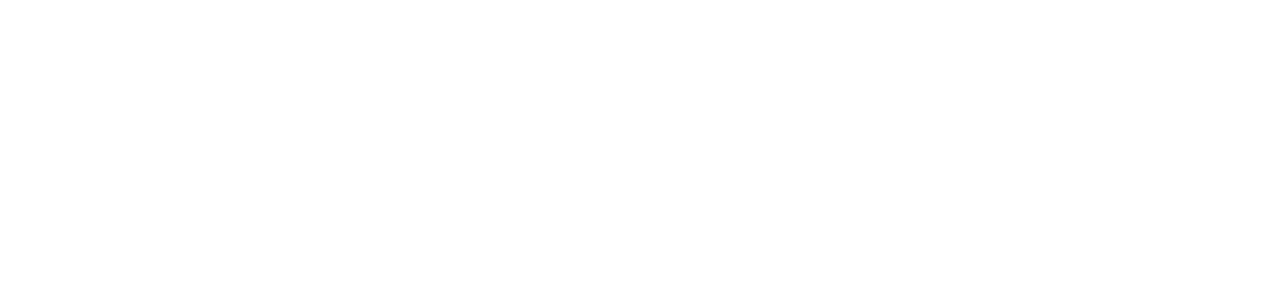
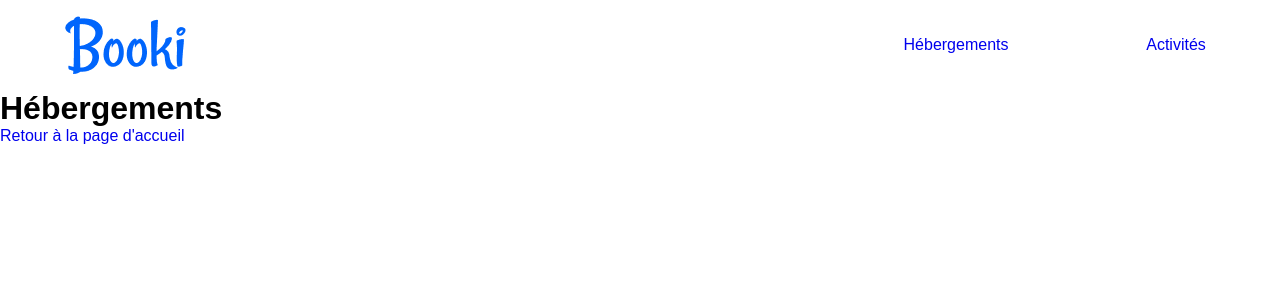
Before and after one commit to DavidIsidore/booki, a React (Create React App) app: page /hebergement in a window 1280 px wide. Before the commit this address had no page. Shown: the top 300 px of the page. Built offline with nearby package versions, Linux system fonts and the light colour scheme.

Commit message:
Implémentation du lien de retour à la page d'accueil

```diff
--- a/src/App.js
+++ b/src/App.js
@@ -1,6 +1,6 @@
 import Home from './pages/Home/Home'
 import { Routes, Route } from 'react-router-dom'
-import Hebergements from './pages/Hebergement/Hebergement'
+import Hebergement from './pages/Hebergement/Hebergement'
 import Activites from './pages/Activites/Activites'
 
 function App() {
@@ -8,14 +8,8 @@
         <div className="App">
             <Routes>
                 <Route path="/DavidIsidore/booki" element={<Home />} />
-                <Route
-                    path="DavidIsidore/booki/hebergements"
-                    element={<Hebergements />}
-                />
-                <Route
-                    path="DavidIsidore/booki/activites"
-                    element={<Activites />}
-                />
+                <Route path="/hebergement" element={<Hebergement />} />
+                <Route path="/activites" element={<Activites />} />
             </Routes>
         </div>
     )
--- a/src/components/Navbar/Navbar.js
+++ b/src/components/Navbar/Navbar.js
@@ -9,13 +9,14 @@
     return (
         <nav className="navbar">
             <ul className="navbar_list">
+                {/*<li className="navbar_list_item">
+                    <Link to="/">Accueil</Link>
+                </li>*/}
                 <li className="navbar_list_item">
-                    <Link to="DavidIsidore/booki/hebergements" />
-                    Hébergements
+                    <Link to="/hebergement">Hébergements</Link>
                 </li>
                 <li className="navbar_list_item">
-                    <Link to="DavidIsidore/booki/activites" />
-                    Activités
+                    <Link to="/activites">Activités</Link>
                 </li>
             </ul>
         </nav>
--- a/src/components/Navbar/navbar.scss
+++ b/src/components/Navbar/navbar.scss
@@ -2,12 +2,12 @@
 
 .navbar {
     @include flex;
-    width: 250px;
+    width: 300px;
     height: 80px;
     @include flex(row, center, center);
     &_list {
         @include flex(row, space-between, center);
-        width: 250px;
+        width: 300px;
         height: 80px;
         padding: 0px;
         &_item {
--- a/src/pages/Activites/Activites.js
+++ b/src/pages/Activites/Activites.js
@@ -1,5 +1,7 @@
 import React from 'react'
 import { useEffect } from 'react'
+import Header from '../../components/Header/Header'
+import { Link } from 'react-router-dom'
 
 export default function Activites() {
     useEffect(() => {
@@ -7,7 +9,11 @@
     })
     return (
         <div>
+            <Header />
             <h1>Activités</h1>
+            <div>
+                <Link to="/DavidIsidore/booki">Retour à la page d'accueil</Link>
+            </div>
         </div>
     )
 }
--- a/src/pages/Hebergement/Hebergement.js
+++ b/src/pages/Hebergement/Hebergement.js
@@ -1,13 +1,22 @@
 import React from 'react'
 import { useEffect } from 'react'
+import Header from '../../components/Header/Header'
+import { useLocation } from 'react-router-dom'
+import { Link } from 'react-router-dom'
 
 export default function Hebergement() {
+    const location = useLocation()
+    console.log(location)
     useEffect(() => {
-        document.title = 'Hébergements'
+        document.title = 'Hébergement'
     })
     return (
         <div>
+            <Header />
             <h1>Hébergements</h1>
+            <div>
+                <Link to="/DavidIsidore/booki">Retour à la page d'accueil</Link>
+            </div>
         </div>
     )
 }
```
